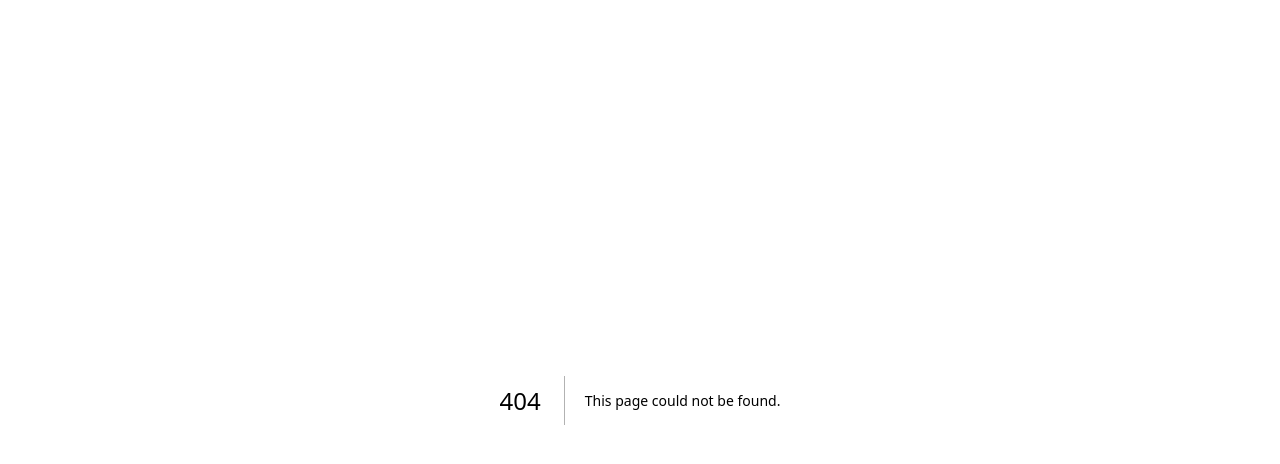
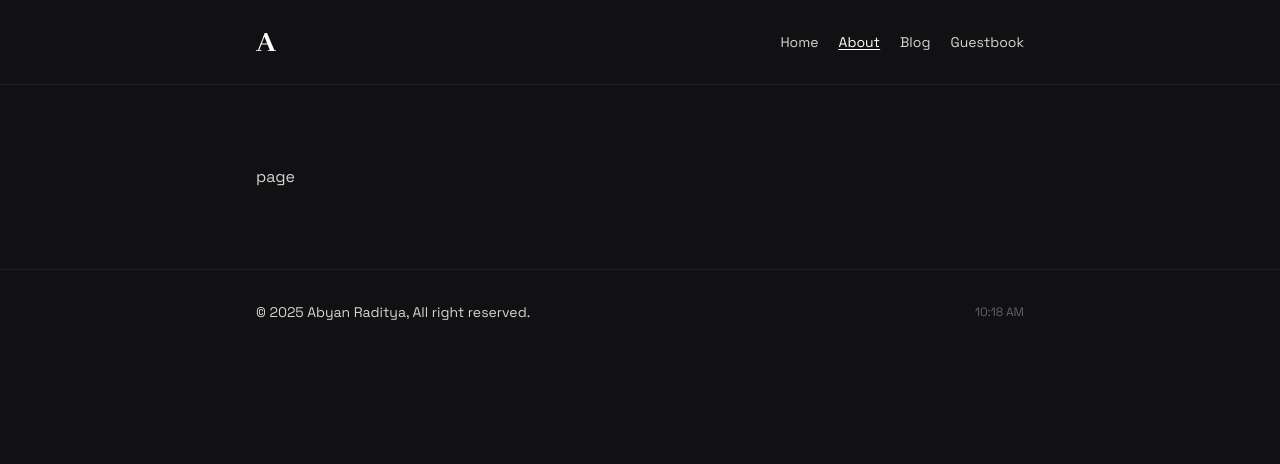
Before and after one commit to byanrkh/site, a Next.js app: page /about in a window 1280 px wide. Before the commit this address had no page. Shown: the top 464 px of the page. Built offline with nearby package versions, Linux system fonts and the light colour scheme.

Commit message:
feat: add new about page

```diff
--- /dev/null
+++ b/app/(root)/about/page.tsx
@@ -0,0 +1,5 @@
+import React from "react";
+
+export default function page() {
+  return <div>page</div>;
+}
--- a/components/UI/Navbar.tsx
+++ b/components/UI/Navbar.tsx
@@ -13,6 +13,10 @@ export default function Navbar() {
     {
       label: "home",
       path: "/",
+    },
+    {
+      label: "About",
+      path: "/about",
     },
     {
       label: "blog",
```
